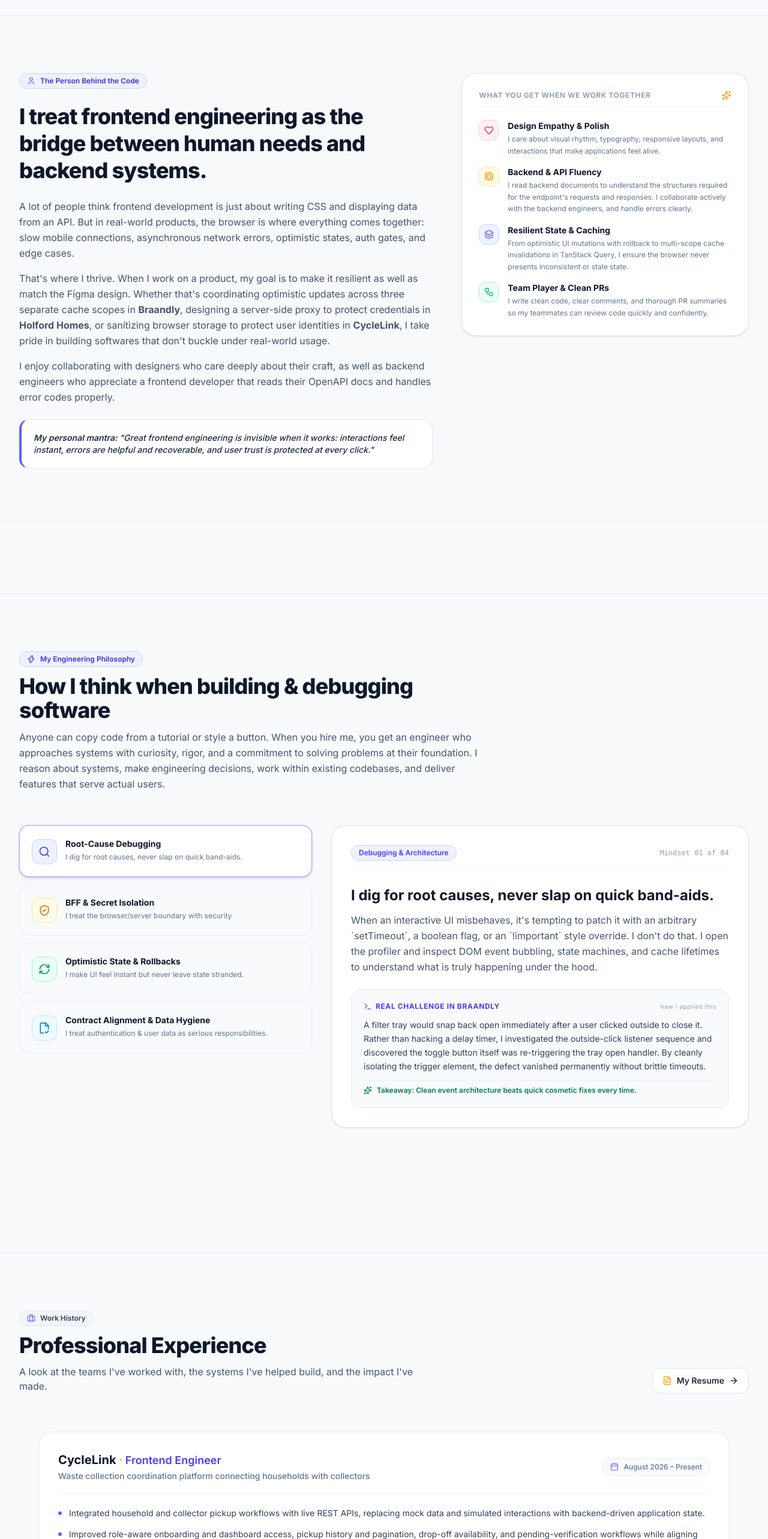
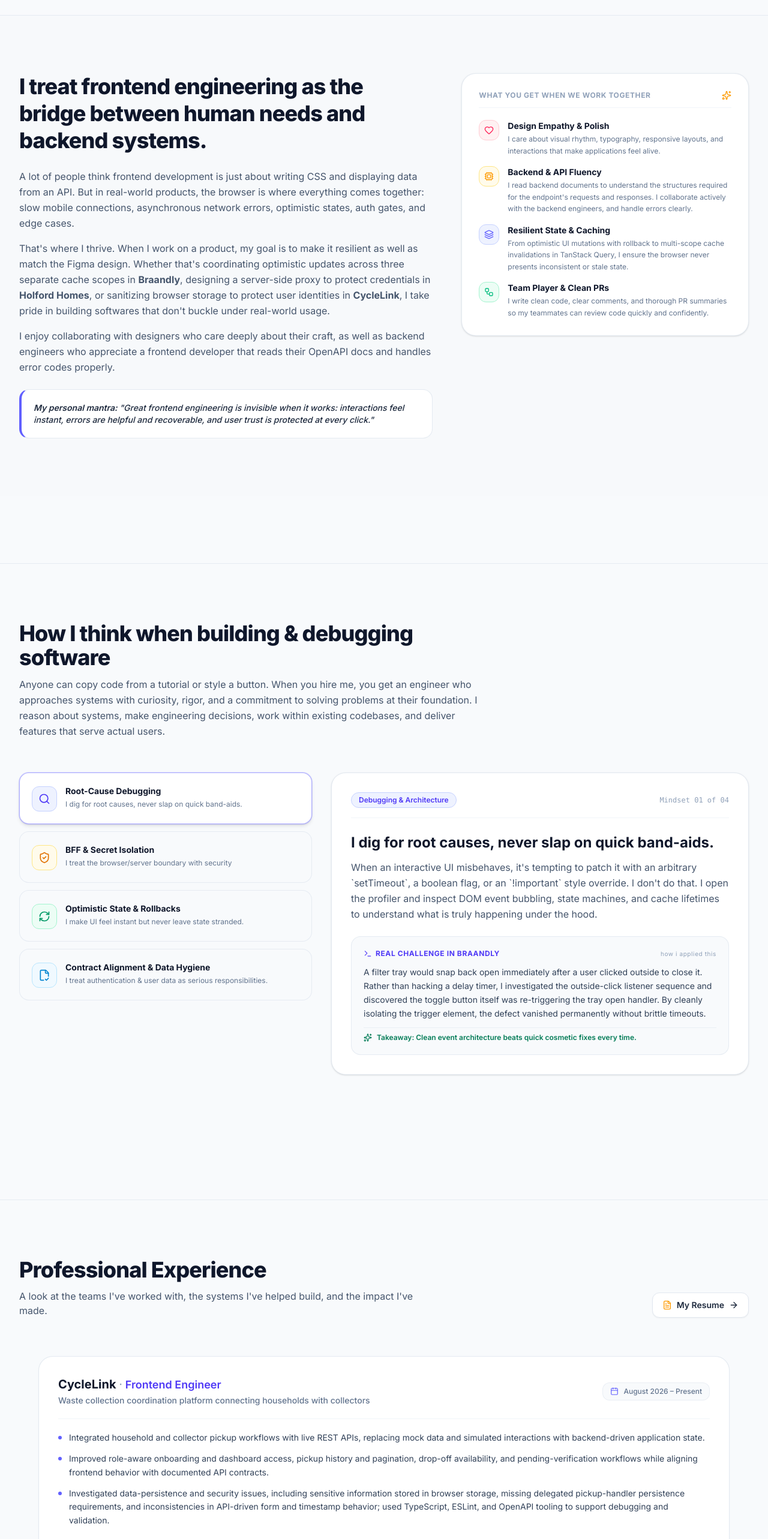
Before and after one commit to Darasimi010/portfolio, a Next.js app: page / in a window 1280 px wide. Shown: the part 1120-3686 px from the top of the page at 60% size. Built offline with nearby package versions, Linux system fonts and the light colour scheme.

Commit message:
Removed the badges at the top of each new section. They are unnecessary.

```diff
--- a/components/sections/AboutMe.tsx
+++ b/components/sections/AboutMe.tsx
@@ -43,11 +43,6 @@ export default function AboutMe() {
         <div className="grid grid-cols-1 lg:grid-cols-12 gap-12 items-start">
           {/* Left Column: Personal Story & Philosophy */}
           <div className="lg:col-span-7 space-y-6">
-            <div className="inline-flex items-center gap-2 px-3 py-1 rounded-full bg-indigo-50 dark:bg-indigo-950/40 border border-indigo-200 dark:border-indigo-800/40 text-xs font-semibold text-indigo-700 dark:text-indigo-300">
-              <User className="w-3.5 h-3.5 text-indigo-500" />
-              <span>The Person Behind the Code</span>
-            </div>
-
             <h2 className="text-3xl sm:text-4xl font-extrabold tracking-tight text-slate-900 dark:text-white leading-tight">
               I treat frontend engineering as the bridge between human needs and
               backend systems.
--- a/components/sections/ContactSection.tsx
+++ b/components/sections/ContactSection.tsx
@@ -85,11 +85,6 @@ export default function ContactSection() {
         <div className="grid grid-cols-1 lg:grid-cols-12 gap-12 items-start">
           {/* Left Column: Direct Info & Availability */}
           <div className="lg:col-span-5 space-y-6">
-            <div className="inline-flex items-center gap-2 px-3 py-1 rounded-full bg-indigo-50 dark:bg-indigo-950/40 border border-indigo-200 dark:border-indigo-800/40 text-xs font-semibold text-indigo-700 dark:text-indigo-300">
-              <Sparkles className="w-3.5 h-3.5 text-indigo-500" />
-              Let&apos;s Connect
-            </div>
-
             <h2 className="text-3xl sm:text-4xl font-extrabold tracking-tight text-slate-900 dark:text-white">
               Interested in working together?
             </h2>
--- a/components/sections/EngineeringPillars.tsx
+++ b/components/sections/EngineeringPillars.tsx
@@ -94,10 +94,6 @@ export default function EngineeringPillars() {
       <div className="max-w-7xl mx-auto px-4 sm:px-6 lg:px-8">
         {/* Section Header */}
         <div className="max-w-3xl mb-14">
-          <div className="inline-flex items-center gap-2 px-3 py-1 rounded-full bg-indigo-50 dark:bg-indigo-950/40 border border-indigo-200 dark:border-indigo-800/40 text-xs font-semibold text-indigo-700 dark:text-indigo-300 mb-3">
-            <Zap className="w-3.5 h-3.5" />
-            <span>My Engineering Philosophy</span>
-          </div>
           <h2 className="text-3xl sm:text-4xl font-extrabold tracking-tight text-slate-900 dark:text-white">
             How I think when building & debugging software
           </h2>
--- a/components/sections/ExperienceTimeline.tsx
+++ b/components/sections/ExperienceTimeline.tsx
@@ -76,10 +76,6 @@ export default function ExperienceTimeline() {
         {/* Header */}
         <div className="flex flex-col md:flex-row md:items-end justify-between mb-16 gap-4">
           <div className="max-w-2xl">
-            <div className="inline-flex items-center gap-2 px-3 py-1 rounded-full bg-slate-100 dark:bg-slate-800/80 border border-slate-200 dark:border-slate-700/80 text-xs font-semibold text-slate-700 dark:text-slate-300 mb-3">
-              <Briefcase className="w-3.5 h-3.5 text-indigo-500" />
-              Work History
-            </div>
             <h2 className="text-3xl sm:text-4xl font-extrabold tracking-tight text-slate-900 dark:text-white">
               Professional Experience
             </h2>
--- a/components/sections/FeaturedWork.tsx
+++ b/components/sections/FeaturedWork.tsx
@@ -488,10 +488,6 @@ export default function FeaturedWork() {
       <div className="max-w-7xl mx-auto px-4 sm:px-6 lg:px-8">
         {/* Section Header */}
         <div className="max-w-3xl mb-16">
-          <div className="inline-flex items-center gap-2 px-3 py-1 rounded-full bg-indigo-50 dark:bg-indigo-950/60 text-indigo-700 dark:text-indigo-300 text-xs font-semibold border border-indigo-200 dark:border-indigo-800 mb-3">
-            <Sparkles className="w-3.5 h-3.5" />
-            <span>Featured Work</span>
-          </div>
           <h2 className="text-3xl sm:text-4xl font-extrabold tracking-tight text-slate-900 dark:text-white">
             Selected Projects
           </h2>
```
